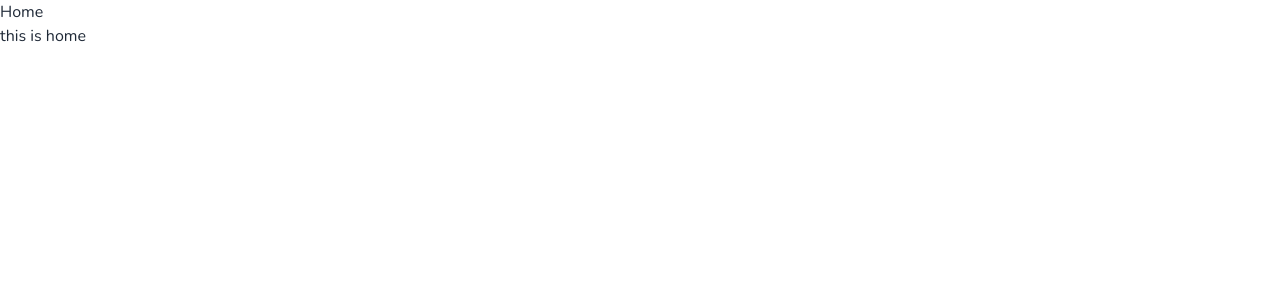
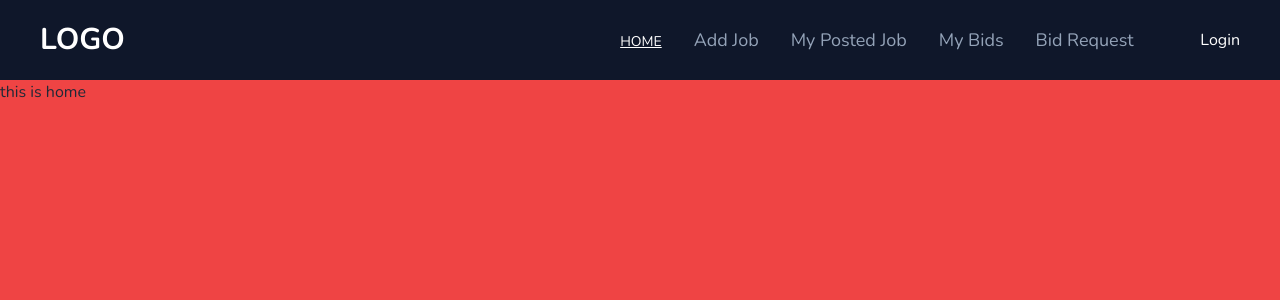
Before and after one commit to AshikurZaman01/online-marketplace-client, a React (Vite) app: page / in a window 1280 px wide. Shown: the top 300 px of the page. Built offline with nearby package versions, Linux system fonts and the light colour scheme.

Commit message:
add navbar

```diff
--- a/package.json
+++ b/package.json
@@ -18,6 +18,7 @@
     "match-sorter": "^6.3.1",
     "react": "^18.2.0",
     "react-dom": "^18.2.0",
+    "react-icons": "^4.11.0",
     "react-router-dom": "^6.18.0",
     "sort-by": "^1.2.0"
   },
--- /dev/null
+++ b/src/Components/Pages/AddJob/AddJob.jsx
@@ -0,0 +1,10 @@
+
+const AddJob = () => {
+    return (
+        <div>
+            add job
+        </div>
+    );
+};
+
+export default AddJob;
--- /dev/null
+++ b/src/Components/Pages/BidRequest/BidRequest.jsx
@@ -0,0 +1,10 @@
+
+const BidRequest = () => {
+    return (
+        <div>
+            bid Request
+        </div>
+    );
+};
+
+export default BidRequest;
--- a/src/Components/Pages/Home/Home.jsx
+++ b/src/Components/Pages/Home/Home.jsx
@@ -1,8 +1,8 @@
 
 const Home = () => {
     return (
-        <div>
-this is home
+        <div className="bg-red-500 h-screen">
+            this is home
         </div>
     );
 };
--- /dev/null
+++ b/src/Components/Pages/MyBids/Mybids.jsx
@@ -0,0 +1,10 @@
+
+const Mybids = () => {
+    return (
+        <div>
+            my bids
+        </div>
+    );
+};
+
+export default Mybids;
--- /dev/null
+++ b/src/Components/Pages/MyPostedJob.jsx/MyPOstedJob.jsx
@@ -0,0 +1,11 @@
+import React from 'react';
+
+const MyPOstedJob = () => {
+    return (
+        <div>
+            my posted jobs
+        </div>
+    );
+};
+
+export default MyPOstedJob;
--- a/src/Components/Pages/Navbar/Navbar.jsx
+++ b/src/Components/Pages/Navbar/Navbar.jsx
@@ -1,16 +1,159 @@
-import React from 'react';
-import { Link } from 'react-router-dom';
+import { useState } from 'react';
+import { NavLink } from 'react-router-dom';
+import { FiMenu } from 'react-icons/fi';
+import { AiFillCloseCircle } from 'react-icons/ai';
+import Login from '../../UserLoginANdRegister/Login';
 
 const Navbar = () => {
+    const [click, setClick] = useState(false);
+
+    const handleClick = () => {
+        setClick(!click);
+    };
+
+    const listItems = (
+        <div className='lg:hidden  block absolute top-16 left-0 right-0 bg-slate-800'>
+            <ul className='text-center text-xl p-20'>
+                <NavLink to='/'>
+                    <li className='my-4 border-b border-slate-700 hover:bg-slate-600 hover:rounded'>Home</li>
+                </NavLink>
+                <NavLink to='/addJob'>
+                    <li className='my-4 border-b border-slate-700 hover:bg-slate-600 hover:rounded'>Add Job</li>
+                </NavLink>
+
+                <NavLink to='/myPostedJob'>
+                    <li className='my-4 border-b border-slate-700 hover:bg-slate-600 hover:rounded'>My Posted Job</li>
+                </NavLink>
+
+                <NavLink to='/myBids'>
+                    <li className='my-4 border-b border-slate-700 hover:bg-slate-600 hover:rounded'>My Bids</li>
+                </NavLink>
+
+                <NavLink to='/bidRequest'>
+                    <li className='my-4 border-b border-slate-700 hover:bg-slate-600 hover:rounded'> Bid Request</li>
+                </NavLink>
+
+            </ul>
+        </div>
+    );
+
+    const userProfile = (
+        <div>
+            <div className="dropdown dropdown-end rounded-full">
+                <label tabIndex={0}><div className="avatar">
+                    <div className="w-10 h-10    rounded-full">
+                        <img className='w-full h-full' src="https://images.unsplash.com/photo-1683009427660-b38dea9e8488?auto=format&fit=crop&q=60&w=500&ixlib=rb-4.0.3&ixid=M3wxMjA3fDF8MHxlZGl0b3JpYWwtZmVlZHwxfHx8ZW58MHx8fHx8" />
+                    </div>
+                </div></label>
+                <ul tabIndex={0} className="dropdown-content z-[1] menu p-2 shadow bg-slate-600 rounded-box w-52">
+                    <div className='text-center'>
+                        <h1 className=''>Name</h1>
+                        <h1 className=''>email</h1>
+                    </div>
+                    <div>
+                        <button className='text-center block w-full bg-slate-500 text-white hover:bg-slate-400 mt-4 btn-sm btn'>Logout</button>
+                    </div>
+                </ul>
+            </div>
+        </div>
+    );
+
+    const user = false;
+
     return (
         <div>
-            <div>
-                <nav>
-                    <ul>
-                        <Link to={'/'}>Home</Link>
-                    </ul>
-                </nav>
-            </div>
+            <nav>
+                <div className='flex h-[10vh] items-center justify-between z-50 lg:py-5 px-10 py-4 flex-1 bg-slate-900 text-white'>
+                    <div className='flex items-center flex-1'>
+                        <span className='text-3xl font-bold'>LOGO</span>
+                    </div>
+
+                    <div className='lg:flex md:flex lg:flex-1 md:flex-1 items-center justify-end'>
+
+                        <div className='flex-1'>
+                            <ul className='hidden md:flex gap-8 mr-16 text-[18px] text-slate-400'>
+                                <li className=" md:my-0">
+                                    <NavLink to={'/'} className={({ isActive, isPending }) =>
+                                        isActive
+                                            ? "text-sm text-white underline duration-500"
+                                            : isPending
+                                                ? "pending"
+                                                : ""
+
+                                    }>
+                                        HOME
+                                    </NavLink>
+                                </li>
+
+                                <li className=" md:my-0">
+                                    <NavLink to={'/addJob'} className={({ isActive, isPending }) =>
+                                        isActive
+                                            ? "text-sm text-white underline duration-500"
+                                            : isPending
+                                                ? "pending"
+                                                : ""
+
+                                    }>
+                                        Add Job
+                                    </NavLink>
+                                </li>
+
+                                <li className=" md:my-0">
+                                    <NavLink to={'/myPostedJob'} className={({ isActive, isPending }) =>
+                                        isActive
+                                            ? "text-sm text-white underline duration-500"
+                                            : isPending
+                                                ? "pending"
+                                                : ""
+
+                                    }>
+                                        My Posted Job
+                                    </NavLink>
+                                </li>
+
+                                <li className=" md:my-0">
+                                    <NavLink to={'/myBids'} className={({ isActive, isPending }) =>
+                                        isActive
+                                            ? "text-sm text-white underline duration-500"
+                                            : isPending
+                                                ? "pending"
+                                                : ""
+
+                                    }>
+                                        My Bids
+                                    </NavLink>
+                                </li>
+
+                                <li className=" md:my-0">
+                                    <NavLink to={'/bidRequest'} className={({ isActive, isPending }) =>
+                                        isActive
+                                            ? "text-sm text-white underline duration-500"
+                                            : isPending
+                                                ? "pending"
+                                                : ""
+
+                                    }>
+                                        Bid Request
+                                    </NavLink>
+                                </li>
+
+                            </ul>
+                        </div>
+
+                        <div>{click && listItems}</div>
+                    </div>
+                    <div>
+                        {
+                            user ? <span>{userProfile}</span> : <NavLink to={'/login'}> Login</NavLink>
+                        }
+                    </div>
+                    <div>
+                        <button className='text-5xl ml-10 block sm:hidden transition' onClick={handleClick}>
+                            {click ? <span><AiFillCloseCircle></AiFillCloseCircle></span> : <span><FiMenu></FiMenu></span>}
+                        </button>
+                    </div>
+                </div>
+            </nav>
         </div>
     );
 };
--- /dev/null
+++ b/src/Components/UserLoginANdRegister/Login.jsx
@@ -0,0 +1,11 @@
+import React from 'react';
+
+const Login = () => {
+    return (
+        <div>
+            login
+        </div>
+    );
+};
+
+export default Login;
--- /dev/null
+++ b/src/Components/UserLoginANdRegister/Register.jsx
@@ -0,0 +1,10 @@
+
+const Register = () => {
+    return (
+        <div>
+            register
+        </div>
+    );
+};
+
+export default Register;
```
Also changed, not shown: src/main.jsx (+33 -2 lines), 2 other files (tests, documents, lock files or other folders).
